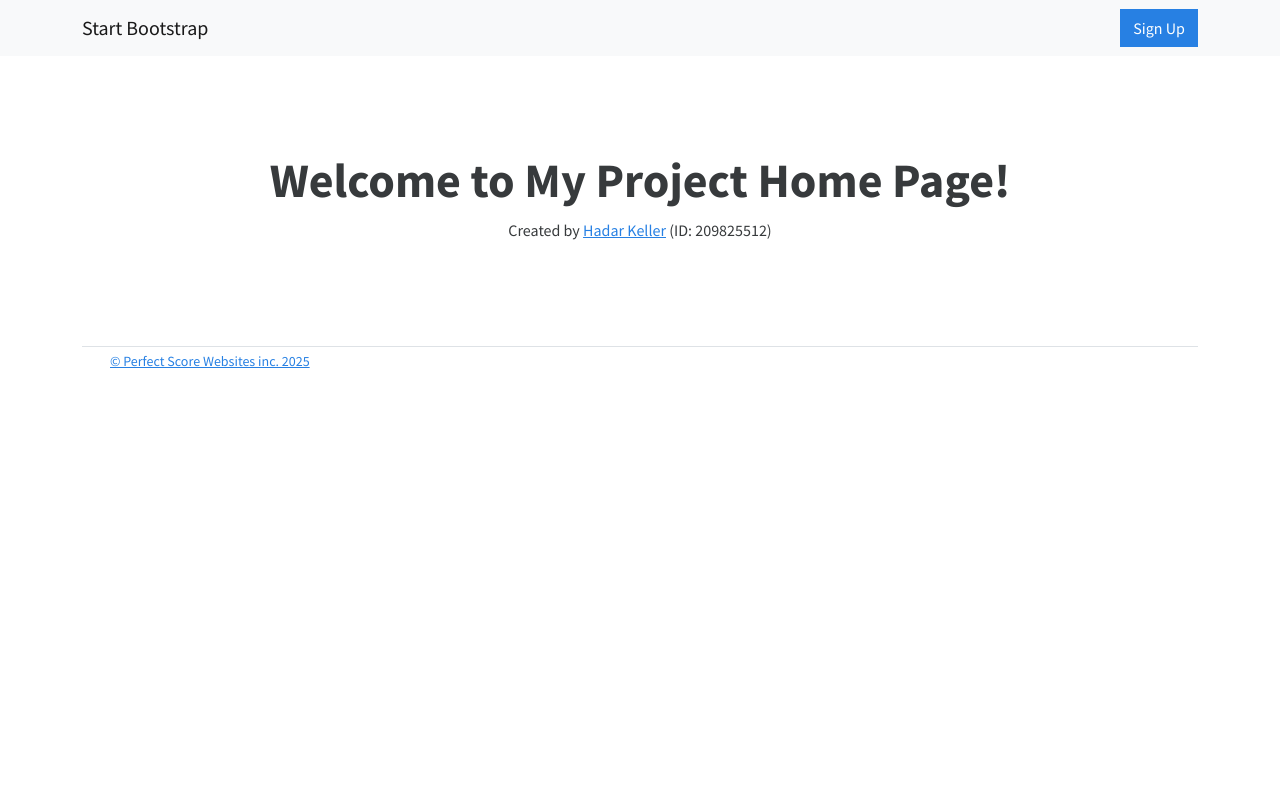
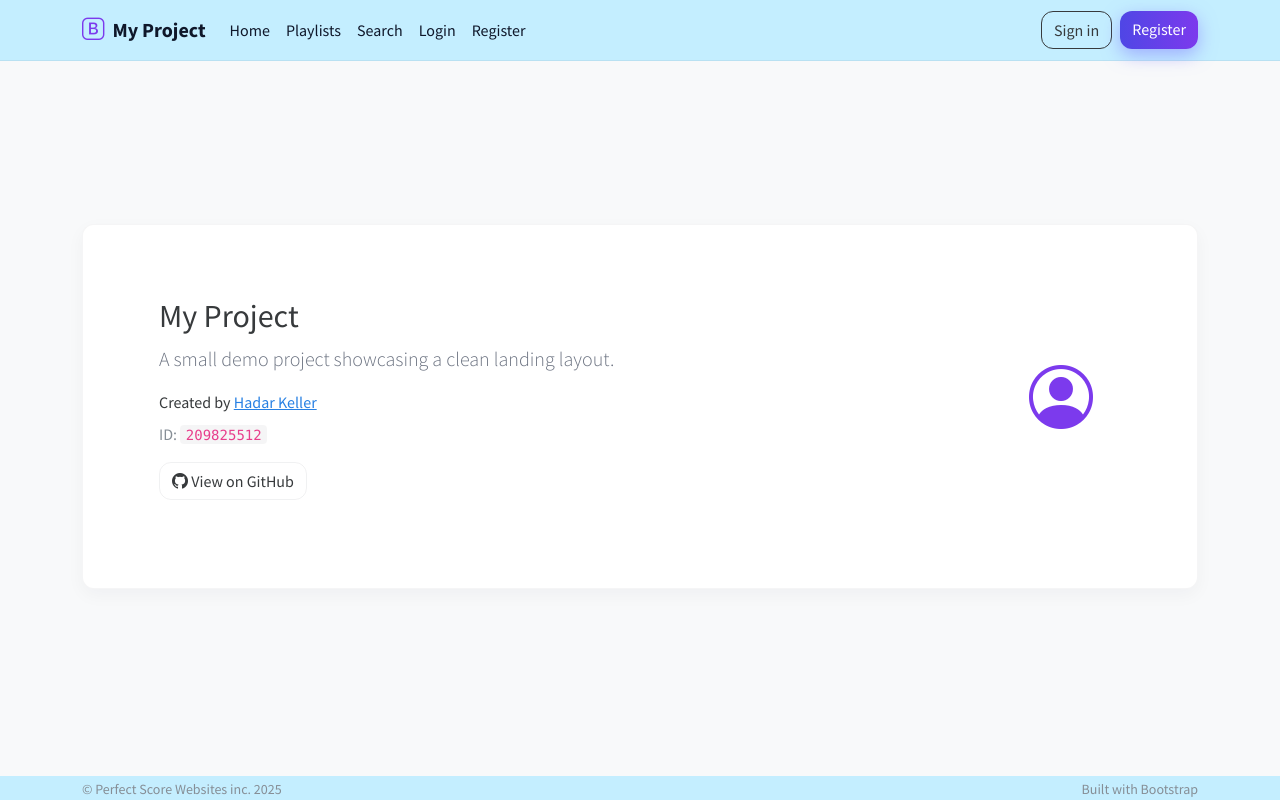
Before and after one commit to Hkuser18/WebDev_Project, a plain HTML site: page index.html in a window 1280 px wide. Drawn offline with nearby package versions, Linux system fonts and the light colour scheme.

Commit message:
Enhance project structure and user experience by adding login and registration pages, updating index and config files, and improving styling and functionality across the application.

```diff
--- a/config.json
+++ b/config.json
@@ -3,6 +3,7 @@
         "AUTHOR": "Hadar Keller",
         "ID": "209825512",
         "PROJECT_NAME": "My Project",
-        "github_link": "https://github.com/Hkuser18"
+        "PROJECT_DESC": "A small demo project showcasing a clean landing layout.",
+        "github_link": "https://github.com/Hkuser18/WebDev_Project"
     }
 ]
--- /dev/null
+++ b/css/signin.css
@@ -0,0 +1,39 @@
+html,
+body {
+  height: 100%;
+}
+
+body {
+  display: flex;
+  align-items: center;
+  padding-top: 40px;
+  padding-bottom: 40px;
+  background-color: #f5f5f5;
+}
+
+.form-signin {
+  width: 100%;
+  max-width: 330px;
+  padding: 15px;
+  margin: auto;
+}
+
+.form-signin .checkbox {
+  font-weight: 400;
+}
+
+.form-signin .form-floating:focus-within {
+  z-index: 2;
+}
+
+.form-signin input[type="email"] {
+  margin-bottom: -1px;
+  border-bottom-right-radius: 0;
+  border-bottom-left-radius: 0;
+}
+
+.form-signin input[type="password"] {
+  margin-bottom: 10px;
+  border-top-left-radius: 0;
+  border-top-right-radius: 0;
+}
--- /dev/null
+++ b/css/styles.css
@@ -0,0 +1,162 @@
+:root {
+    --primary: #4f46e5;
+    /* indigo-600 */
+    --primary-2: #7c3aed;
+    /* indigo-500 */
+    --accent: #06b6d4;
+    /* cyan-500 */
+    --bg-top: #ffffff;
+    /* very light */
+    --bg-bottom: #ffffff;
+    /* soft blue */
+    --card-bg: rgba(231, 230, 230, 0.76);
+    --muted: #6b7280;
+}
+
+/* Page background */
+body {
+    background: linear-gradient(180deg, var(--bg-top) 0%, var(--bg-bottom) 100%);
+    -webkit-font-smoothing: antialiased;
+    -moz-osx-font-smoothing: grayscale;
+}
+
+/* Soften edges and add lift to cards */
+.card {
+    border-radius: 1rem;
+    background: var(--card-bg);
+    -webkit-backdrop-filter: blur(6px);
+    backdrop-filter: blur(6px);
+    box-shadow: 0 8px 24px rgba(16, 24, 40, 0.06);
+    border: 1px solid rgba(15, 23, 42, 0.04);
+}
+
+.card .card-body {
+    padding: 2rem 2.25rem;
+}
+
+/* Slightly larger, friendlier headings */
+.card-title {
+    color: #0f172a;
+}
+
+/* Buttons with subtle gradients */
+.btn-primary {
+    background: linear-gradient(90deg, var(--primary), var(--primary-2));
+    border: none;
+    border-radius: 0.75rem;
+    box-shadow: 0 6px 18px rgba(126, 119, 255, 0.538);
+    transition: transform 120ms ease, box-shadow 120ms ease;
+}
+
+.btn-primary:hover,
+.btn-primary:focus {
+    transform: translateY(-2px);
+    box-shadow: 0 12px 26px rgba(79, 70, 229, 0.16);
+}
+
+.btn-outline-secondary {
+    border-radius: 0.75rem;
+    transition: background-color 120ms ease, transform 120ms ease;
+}
+
+.btn-outline-secondary:hover {
+    background-color: rgba(15, 23, 42, 0.04);
+    transform: translateY(-2px);
+}
+
+/* Tighter footer */
+footer {
+    background: #c4eeff;
+}
+
+/* Author card tweaks */
+#hero_div .text-center a {
+    color: var(--primary-2);
+}
+
+#hero_div code {
+    background: rgba(15, 23, 42, 0.04);
+    padding: 0.12rem 0.35rem;
+    border-radius: 0.25rem;
+}
+
+/* Make main content a bit more centered on wide screens */
+@media (min-width: 992px) {
+    .col-lg-8 {
+        max-width: 760px;
+        margin-left: auto;
+        margin-right: auto;
+    }
+}
+
+/* Fine tune spacing */
+.card-text {
+    color: var(--muted);
+}
+
+/* Top bar: clean white band with subtle bottom border */
+.navbar {
+    background: #c4eeff;
+    border-bottom: 1px solid rgba(15, 23, 42, 0.06);
+    box-shadow: none;
+}
+
+.navbar .nav-link {
+    color: #0f172a;
+}
+
+.navbar .navbar-brand span {
+    color: #0f172a;
+    font-weight: 600;
+}
+
+/* Simpler card appearance */
+.card {
+    border-radius: 0.5rem;
+    background: #ffffff;
+    -webkit-backdrop-filter: none;
+    backdrop-filter: none;
+    box-shadow: 0 6px 18px rgba(16, 24, 40, 0.04);
+    border: 1px solid rgba(15, 23, 42, 0.04);
+}
+
+/* Layout: page uses column flex so footer sits at bottom when content is short */
+html,
+body {
+    height: 100%;
+}
+
+body {
+    display: flex;
+    flex-direction: column;
+    min-height: 100vh;
+}
+
+/* Ensure main content expands to push footer down when content is short */
+.main-content {
+    flex: 1 0 auto;
+    display: flex;
+    align-items: center;
+    padding-top: 2.5rem;
+    padding-bottom: 2.5rem;
+}
+
+/* Hero card: larger, more prominent */
+.hero-card {
+    padding: 2.5rem;
+    border-radius: 0.75rem;
+}
+
+.hero-card .lead {
+    color: var(--muted);
+}
+
+.hero-card .btn-github {
+    background: transparent;
+    border: 1px solid rgba(15, 23, 42, 0.06);
+}
+
+/* Slight spacing tweak for the author card so it sits between header and body */
+#hero_div {
+    margin-bottom: 1rem;
+}
--- a/index.html
+++ b/index.html
@@ -6,70 +6,80 @@
     <meta name="viewport" content="width=device-width, initial-scale=1, shrink-to-fit=no" />
     <meta name="description" content="" />
     <meta name="author" content="" />
-    <title>Landing Page - Start Bootstrap Theme</title>
-    <!-- Favicon-->
-    <link rel="icon" type="image/x-icon" href="assets/favicon.ico" />
-    <!-- Bootstrap icons-->
-    <link href="https://cdn.jsdelivr.net/npm/bootstrap-icons@1.5.0/font/bootstrap-icons.css" rel="stylesheet"
-        type="text/css" />
-    <!-- Google fonts-->
-    <link href="https://fonts.googleapis.com/css?family=Lato:300,400,700,300italic,400italic,700italic" rel="stylesheet"
-        type="text/css" />
-    <!-- Core theme CSS (includes Bootstrap)-->
+    <title>Landing — My Project</title>
+    <!-- Bootstrap (Cosmo theme) -->
     <link href="https://cdn.jsdelivr.net/npm/bootswatch@5.3.2/dist/cosmo/bootstrap.min.css" rel="stylesheet" />
+    <!-- Icons -->
+    <link href="https://cdn.jsdelivr.net/npm/bootstrap-icons@1.5.0/font/bootstrap-icons.css" rel="stylesheet" />
+    <!-- Custom styles -->
+    <link href="css/styles.css" rel="stylesheet" />
 </head>
 
 <body>
-    <!-- Navigation-->
-    <nav class="navbar navbar-light bg-light static-top">
+
+    <!-- Header: left-aligned links with icon, right-side buttons -->
+    <nav class="navbar navbar-expand-lg">
         <div class="container">
-            <a class="navbar-brand" href="#!">Start Bootstrap</a>
-            <a class="btn btn-primary" href="#signup">Sign Up</a>
+            <a class="navbar-brand d-flex align-items-center" href="index.html">
+                <i class="bi bi-bootstrap" style="font-size:1.4rem;color:var(--primary-2)"></i>
+                <span class="ms-2">My Project</span>
+            </a>
+            <button class="navbar-toggler" type="button" data-bs-toggle="collapse" data-bs-target="#navbarNav"
+                aria-controls="navbarNav" aria-expanded="false" aria-label="Toggle navigation">
+                <span class="navbar-toggler-icon"></span>
+            </button>
+
+            <div class="collapse navbar-collapse" id="navbarNav">
+                <ul class="navbar-nav me-auto mb-2 mb-lg-0">
+                    <li class="nav-item"><a class="nav-link" href="index.html">Home</a></li>
+                    <li class="nav-item"><a class="nav-link" href="playlists.html">Playlists</a></li>
+                    <li class="nav-item"><a class="nav-link" href="search.html">Search</a></li>
+                    <li class="nav-item"><a class="nav-link" href="login.html">Login</a></li>
+                    <li class="nav-item"><a class="nav-link" href="register.html">Register</a></li>
+                </ul>
+
+                <div id="navActions" class="d-flex">
+                    <a href="login.html" class="btn btn-outline-secondary me-2">Sign in</a>
+                    <a href="register.html" class="btn btn-primary">Register</a>
+                </div>
+            </div>
         </div>
     </nav>
-    <!-- Masthead-->
-    <header class="masthead">
-        <div class="container position-relative">
+
+    <!-- Body: light gray background, centered card (white) -->
+    <main class="bg-light py-5 main-content">
+        <div class="container">
             <div class="row justify-content-center">
-                <div class="col-xl-6">
-                    <div class="text-center text-white">
-                        <!-- Page heading-->
+                <div class="col-md-12">
+                    <div class="card hero-card mb-4">
+                        <div class="card-body" id="hero_div">
+                            <!-- Config data will be injected here by js/index.js -->
+                            <div class="text-center text-muted">Loading author info...</div>
+                        </div>
                     </div>
                 </div>
             </div>
         </div>
-    </header>
+    </main>
 
-    <div class="px-4 py-5 my-5 text-center">
-        <!-- <img class="d-block mx-auto mb-4" src="../assets/brand/bootstrap-logo.svg" alt="" width="72" height="57"> -->
-        <h1 class="display-5 fw-bold">Welcome to My Project Home Page!</h1>
-        <div class="col-lg-6 mx-auto">
-            <div class="d-grid gap-2 d-sm-flex justify-content-sm-center" id="hero_div">
-                <button type="button" class="btn btn-primary btn-lg px-4 gap-3"
-                    onclick="location.href='login.html'">Login</button>
-                <button type="button" class="btn btn-outline-secondary btn-lg px-4"
-                    onclick="location.href='register.html'">Sign up</button>
+    <!-- Footer: non-sticky full-width light-blue bar -->
+    <footer class="site-footer">
+        <div class="container d-flex justify-content-between align-items-center">
+            <div>
+                <small class="text-muted">© Perfect Score Websites inc. 2025</small>
+            </div>
+            <div>
+                <small class="text-muted">Built with Bootstrap</small>
             </div>
         </div>
-    </div>
+    </footer>
 
-    <div class="container">
-        <footer class="d-flex flex-wrap justify-content-between align-items-center py-1 my-2 border-top">
-            <div class="col-md-4 d-flex align-items-center">
-                <a href="/" class="me-2 text-muted text-decoration-none lh-1">
-                    <svg class="bi" width="20" height="16">
-                        <use xlink:href="#bootstrap"></use>
-                    </svg>
-                </a>
-                <span class="text-muted" style="font-size: 0.875rem;"><a href="index.html">© Perfect Score Websites inc.
-                        2025</a></span>
-            </div>
-        </footer>
-    </div>
-
+    <!-- Bootstrap JS bundle -->
+    <script src="https://cdn.jsdelivr.net/npm/bootstrap@5.1.3/dist/js/bootstrap.bundle.min.js"></script>
+    <!-- App JS -->
+    <script src="js/index.js"></script>
+    <script src="js/auth.js"></script>
 
 </body>
-<script src="config.json"></script>
-<script src="js/index.js"></script>
 
 </html>
--- a/js/index.js
+++ b/js/index.js
@@ -15,12 +15,28 @@ async function loadConfig() {
 }
 
 let authorDiv = document.getElementById("hero_div");
+
 function pageLoaded() {
     if (config && config.length > 0) {
         let author = config[0].AUTHOR;
         let githubLink = config[0].github_link;
         let authorId = config[0].ID;
-        authorDiv.innerHTML = `<p class="mb-2">
-            Created by <a href="${githubLink}" target="_blank">${author}</a> (ID: ${authorId})</p>`;
+        let projectName = config[0].PROJECT_NAME || 'Project';
+        let projectDesc = config[0].PROJECT_DESC || '';
+
+        authorDiv.innerHTML = `
+            <div class="d-flex flex-column flex-md-row align-items-center justify-content-between">
+                <div class="flex-grow-1">
+                    <h2 class="mb-2">${projectName}</h2>
+                    ${projectDesc ? `<p class="lead mb-3">${projectDesc}</p>` : ''}
+                    <p class="mb-2">Created by <a href="${githubLink}" target="_blank">${author}</a></p>
+                    <p class="text-muted mb-3">ID: <code>${authorId}</code></p>
+                    <a href="${githubLink}" target="_blank" class="btn btn-outline-secondary btn-github me-2"><i class="bi bi-github"></i> View on GitHub</a>
+                </div>
+                <div class="mt-3 mt-md-0 text-center" style="min-width:120px;">
+                    <i class="bi bi-person-circle" style="font-size:64px;color:var(--primary-2)"></i>
+                </div>
+            </div>
+        `;
     }
 }
```
Also changed, not shown: js/auth.js (added, +27 -0 lines), js/login.js (added, +37 -0 lines), js/register.js (added, +90 -0 lines), login.html (+89 -0 lines), register.html (+111 -0 lines).
